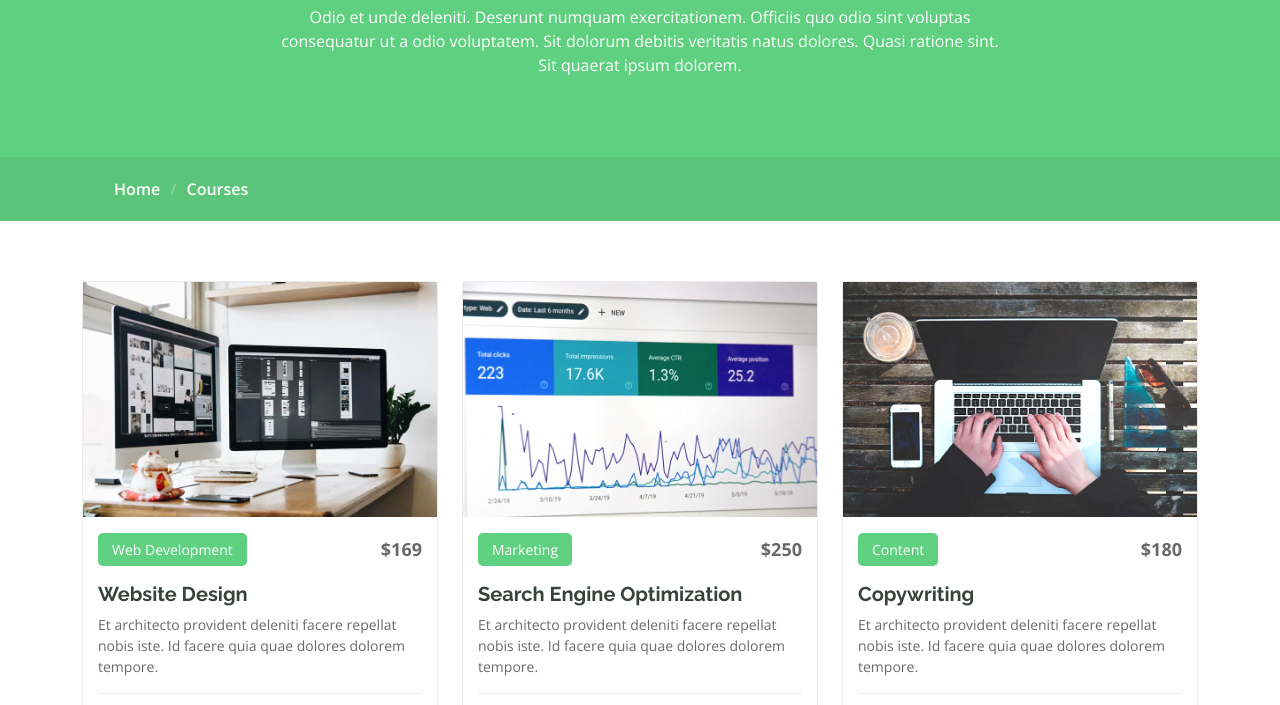
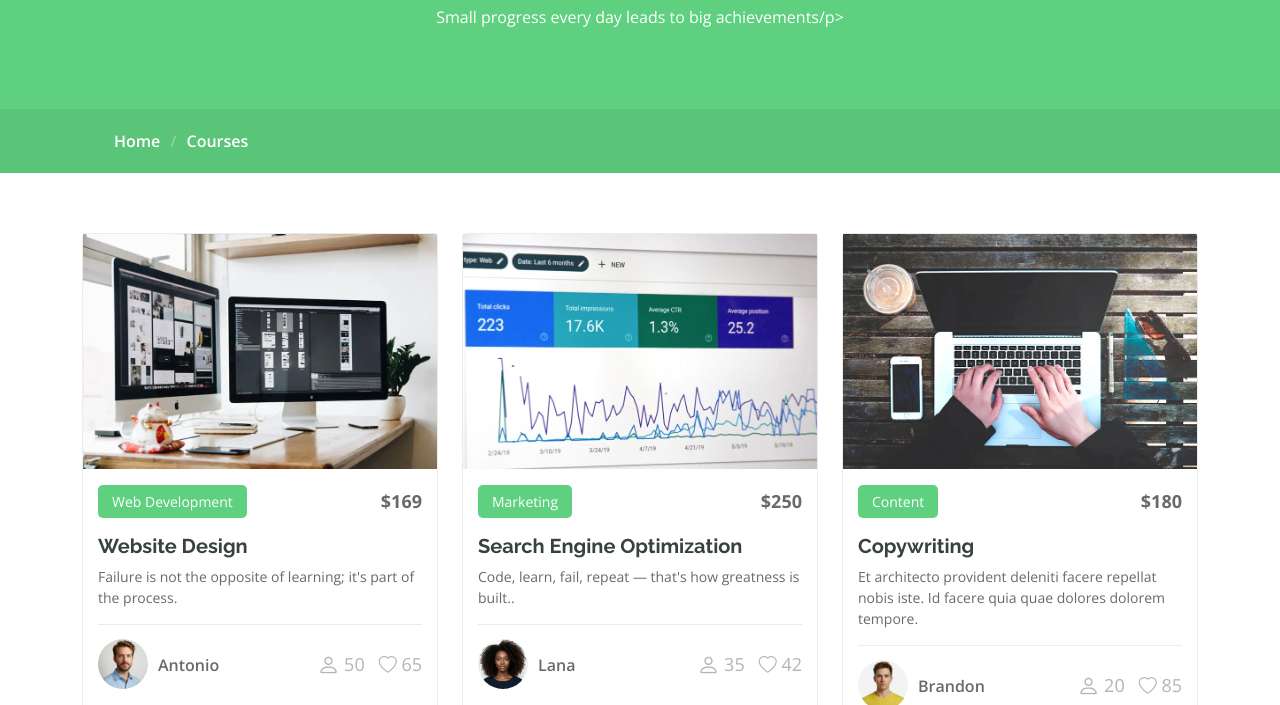
Before and after one commit to CayaKertCharls/caya-project-2, a plain HTML site: page courses.html in a window 1280 px wide. Shown: the part 220-925 px from the top of the page. Drawn offline with nearby package versions, Linux system fonts and the light colour scheme.

Commit message:
course costumize

```diff
--- a/courses.html
+++ b/courses.html
@@ -94,9 +94,7 @@
           <div class="row d-flex justify-content-center text-center">
             <div class="col-lg-8">
               <h1>Courses</h1>
-              <p class="mb-0">Odio et unde deleniti. Deserunt numquam exercitationem. Officiis quo odio sint voluptas
-                consequatur ut a odio voluptatem. Sit dolorum debitis veritatis natus dolores. Quasi ratione sint. Sit
-                quaerat ipsum dolorem.</p>
+              <p class="mb-0">Small progress every day leads to big achievements/p>
             </div>
           </div>
         </div>
@@ -128,8 +126,7 @@
                 </div>
 
                 <h3><a href="course-details.html">Website Design</a></h3>
-                <p class="description">Et architecto provident deleniti facere repellat nobis iste. Id facere quia quae
-                  dolores dolorem tempore.</p>
+                <p class="description">Failure is not the opposite of learning; it's part of the process.</p>
                 <div class="trainer d-flex justify-content-between align-items-center">
                   <div class="trainer-profile d-flex align-items-center">
                     <img src="assets/img/person/person-m-7.webp" class="img-fluid" alt="">
@@ -156,8 +153,7 @@
                 </div>
 
                 <h3><a href="course-details.html">Search Engine Optimization</a></h3>
-                <p class="description">Et architecto provident deleniti facere repellat nobis iste. Id facere quia quae
-                  dolores dolorem tempore.</p>
+                <p class="description">Code, learn, fail, repeat — that's how greatness is built..</p>
                 <div class="trainer d-flex justify-content-between align-items-center">
                   <div class="trainer-profile d-flex align-items-center">
                     <img src="assets/img/person/person-f-14.webp" class="img-fluid" alt="">
```
